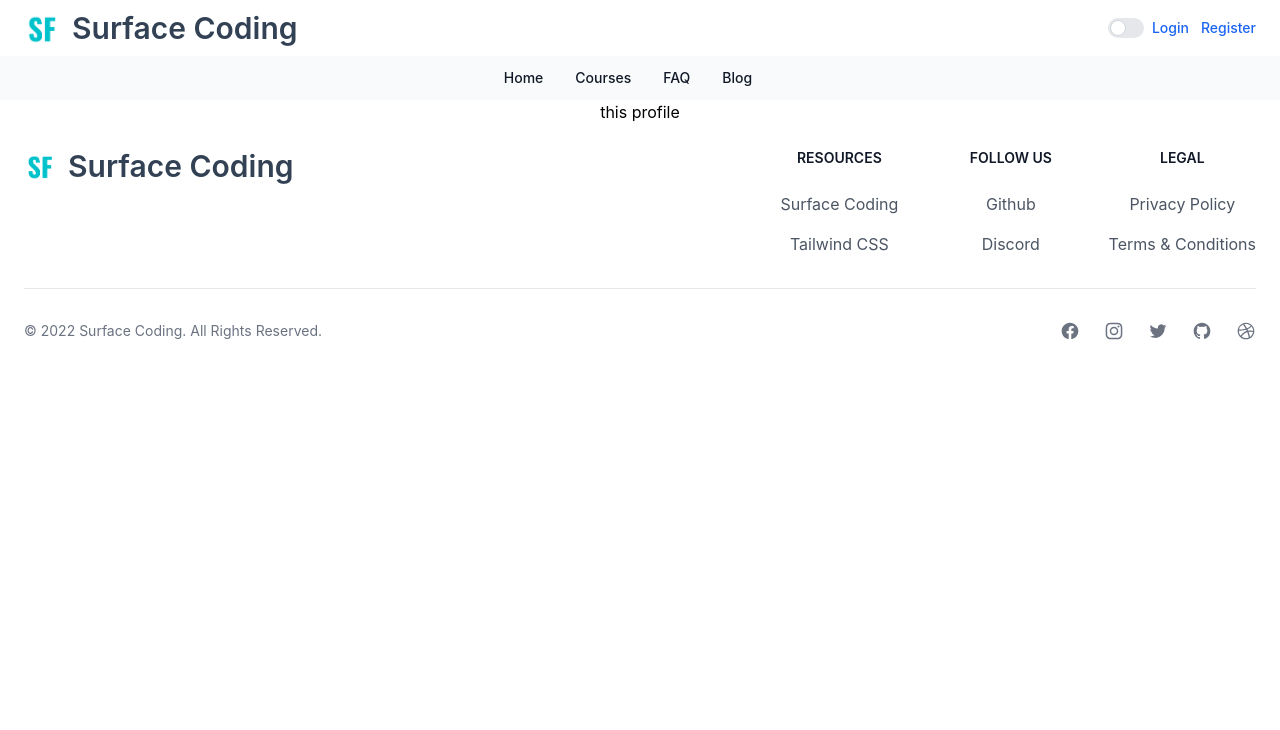
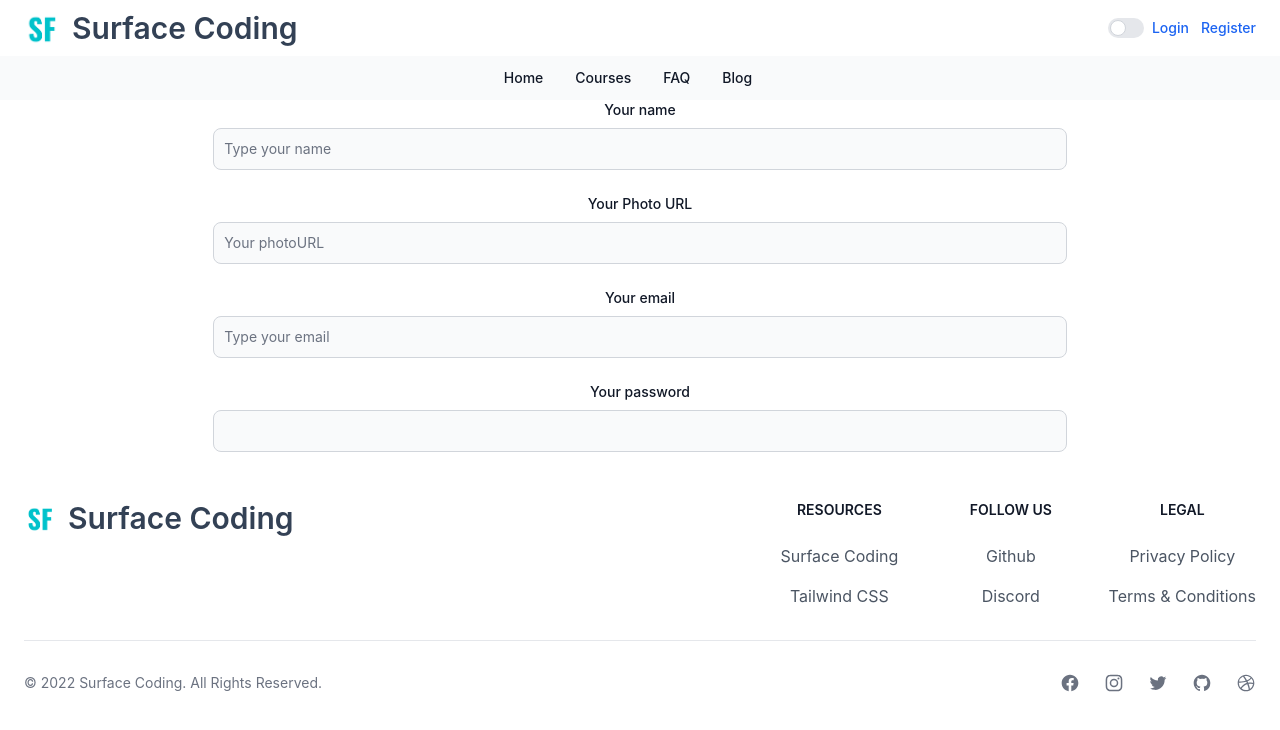
Before and after one commit to akmsyfulalom/surface-coding-client-site, a React (Create React App) app: page /profile in a window 1280 px wide. Shown: the top 730 px of the page. Built offline with nearby package versions, Linux system fonts and the light colour scheme; no server answers.

Commit message:
Private router and states and loading process completed

```diff
--- a/src/Routers/PrivateRouter/PrivateRouter.js
+++ b/src/Routers/PrivateRouter/PrivateRouter.js
@@ -1,11 +1,14 @@
-import React from 'react';
+import React, { useContext } from 'react';
+import { Navigate, useLocation } from 'react-router-dom';
+import { AuthContext } from '../../context/AuthProvider/AuthProvider';
 
-const PrivateRouter = () => {
-    return (
-        <div>
-            <h2>private Router</h2>
-        </div>
-    );
+const PrivateRouter = ({ children }) => {
+    const { user } = useContext(AuthContext);
+    const location = useLocation()
+    if (!user) {
+        return <Navigate to="/login" state={{ from: location }} replace></Navigate>
+    }
+    return children
 };
 
 export default PrivateRouter;
--- a/src/context/AuthProvider/AuthProvider.js
+++ b/src/context/AuthProvider/AuthProvider.js
@@ -8,6 +8,7 @@ const auth = getAuth(app);
 
 const AuthProvider = ({ children }) => {
     const [user, setUser] = useState()
+    const [loading, setLoading] = useState(true);
 
 
     useEffect(() => {
@@ -22,24 +23,36 @@ const AuthProvider = ({ children }) => {
     }, [])
 
     const providerLogin = (provider) => {
-        console.log(provider)
+        setLoading(true);
+
         return signInWithPopup(auth, provider);
     }
 
 
 
     const createUser = (email, password, name, photoURL) => {
+        setLoading(true);
         return createUserWithEmailAndPassword(auth, email, password, name, photoURL);
     }
 
     const logIn = (email, password) => {
+        setLoading(true);
         return signInWithEmailAndPassword(auth, email, password);
     }
     const logOut = () => {
+        setLoading(true);
         return signOut(auth)
     }
 
-    const authInfo = { createUser, logIn, user, logOut, providerLogin }
+    const authInfo = {
+        createUser,
+        logIn,
+        user,
+        logOut,
+        providerLogin,
+        loading,
+        setLoading,
+    }
     return (
         <AuthContext.Provider value={authInfo}>
             {children}
--- a/src/pages/ErrorPage/ErrorPage.js
+++ b/src/pages/ErrorPage/ErrorPage.js
@@ -1,10 +1,21 @@
 import React from 'react';
+import { Link } from 'react-router-dom';
+
 
 const ErrorPage = () => {
     return (
         <div>
 
-        </div>
+            <div class="p-4 mt-24 mx-32 text-center  bg-white rounded-lg border shadow-md sm:p-8 dark:bg-gray-800 dark:border-gray-700">
+                <h5 class="mb-2 text-3xl font-bold text-gray-900 dark:text-white">Something wrong</h5>
+                <p class="mb-5 text-base text-gray-500 sm:text-lg dark:text-gray-400"> Move into the room and navigate from there </p>
+                <Link to="/" > <button type="button" class="text-white bg-gradient-to-br from-purple-600 to-blue-500 hover:bg-gradient-to-bl focus:ring-4 focus:outline-none focus:ring-blue-300 dark:focus:ring-blue-800 font-medium rounded-lg text-sm px-5 py-2.5 text-center mr-2 mb-2 "> Go to Home</button>
+                </Link>
+            </div>
+
+
+
+        </div >
     );
 };
 
--- a/src/pages/Login/Login/Login.js
+++ b/src/pages/Login/Login/Login.js
@@ -1,13 +1,15 @@
 import { GithubAuthProvider, GoogleAuthProvider } from 'firebase/auth';
 import React, { useContext } from 'react';
 import toast from 'react-hot-toast';
-import { Link, useNavigate } from 'react-router-dom';
+import { Link, useLocation, useNavigate } from 'react-router-dom';
 import { AuthContext } from '../../../context/AuthProvider/AuthProvider';
 
 const Login = () => {
-    const { logIn, providerLogin } = useContext(AuthContext);
+    const { logIn, providerLogin, setLoading } = useContext(AuthContext);
 
     const navigate = useNavigate()
+    const location = useLocation()
+    const from = location.state?.from?.pathname || '/';
 
     const handleLogin = (event) => {
         event.preventDefault();
@@ -17,7 +19,7 @@ const Login = () => {
         logIn(email, password)
             .then((result) => {
                 const user = result.user;
-                navigate('/');
+                navigate(from, { replace: true });
                 toast.success('Login success')
                 console.log(user)
             })
@@ -40,7 +42,11 @@ const Login = () => {
 
             })
             .catch(error => console.error('error', error))
+            .finally(() => {
+                setLoading(false)
+            })
     }
+
     const handleGitHubLogIn = () => {
         providerLogin(gitHubProvider)
             .then((result) => {
@@ -50,6 +56,9 @@ const Login = () => {
             })
             .catch(e => {
                 console.error('error'.e)
+            })
+            .finally(() => {
+                setLoading(false)
             })
     }
     return (
--- a/src/pages/Profile/Profile.js
+++ b/src/pages/Profile/Profile.js
@@ -1,9 +1,32 @@
-import React from 'react';
+import React, { useContext } from 'react';
+
+import { AuthContext } from '../../context/AuthProvider/AuthProvider';
 
 const Profile = () => {
+    const { user } = useContext(AuthContext)
     return (
-        <div>
-            this profile
+        <div className='grid grid-cols-6'>
+            <div className='col-start-2 col-span-4'>
+                <form >
+                    <div className="mb-6">
+                        <label htmlFor="name" className="block mb-2 text-sm font-medium text-gray-900 dark:text-gray-300">Your name</label>
+                        <input type="text" name='name' defaultValue={user?.displayName} className="bg-gray-50 border border-gray-300 text-gray-900 text-sm rounded-lg focus:ring-blue-500 focus:border-blue-500 block w-full p-2.5 dark:bg-gray-700 dark:border-gray-600 dark:placeholder-gray-400 dark:text-white dark:focus:ring-blue-500 dark:focus:border-blue-500" placeholder="Type your name" required="" />
+                    </div>
+                    <div className="mb-6">
+                        <label htmlFor="photoURL" className="block mb-2 text-sm font-medium text-gray-900 dark:text-gray-300">Your Photo URL</label>
+                        <input type="text" name='photoURL' defaultValue={user?.photoURL} className="bg-gray-50 border border-gray-300 text-gray-900 text-sm rounded-lg focus:ring-blue-500 focus:border-blue-500 block w-full p-2.5 dark:bg-gray-700 dark:border-gray-600 dark:placeholder-gray-400 dark:text-white dark:focus:ring-blue-500 dark:focus:border-blue-500" placeholder="Your photoURL" />
+                    </div>
+                    <div className="mb-6">
+                        <label htmlFor="email" className="block mb-2 text-sm font-medium text-gray-900 dark:text-gray-300">Your email</label>
+                        <input type="email" name='email' readOnly defaultValue={user?.email} className="bg-gray-50 border border-gray-300 text-gray-900 text-sm rounded-lg focus:ring-blue-500 focus:border-blue-500 block w-full p-2.5 dark:bg-gray-700 dark:border-gray-600 dark:placeholder-gray-400 dark:text-white dark:focus:ring-blue-500 dark:focus:border-blue-500" placeholder="Type your email" required="" />
+                    </div>
+                    <div className="mb-6">
+                        <label htmlFor="password" className="block mb-2 text-sm font-medium text-gray-900 dark:text-gray-300">Your password</label>
+                        <input type="password" name='password' className="bg-gray-50 border border-gray-300 text-gray-900 text-sm rounded-lg focus:ring-blue-500 focus:border-blue-500 block w-full p-2.5 dark:bg-gray-700 dark:border-gray-600 dark:placeholder-gray-400 dark:text-white dark:focus:ring-blue-500 dark:focus:border-blue-500" required="" />
+                    </div>
+
+                </form>
+            </div>
         </div>
     );
 };
--- a/tailwind.config.js
+++ b/tailwind.config.js
@@ -9,8 +9,4 @@ module.exports = {
   plugins: [
     require('flowbite/plugin')
   ],
-  // plugins: [
-  //   require('daisyui')
-  // ],
-
 }
```
Also changed, not shown: src/Routers/Routers/Routers.js (+8 -2 lines).
